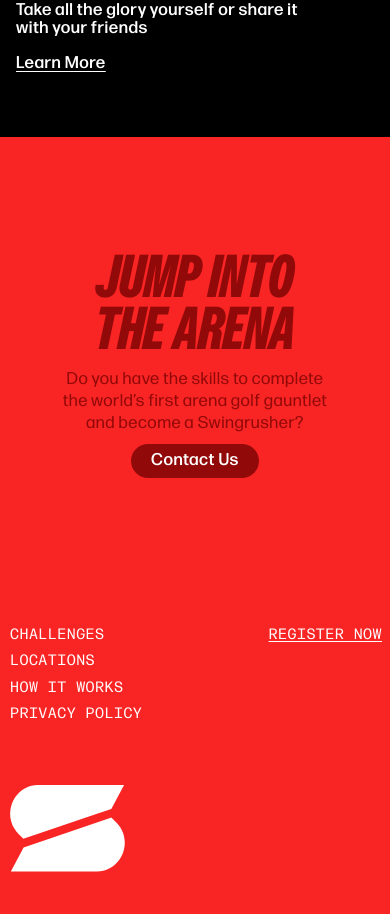
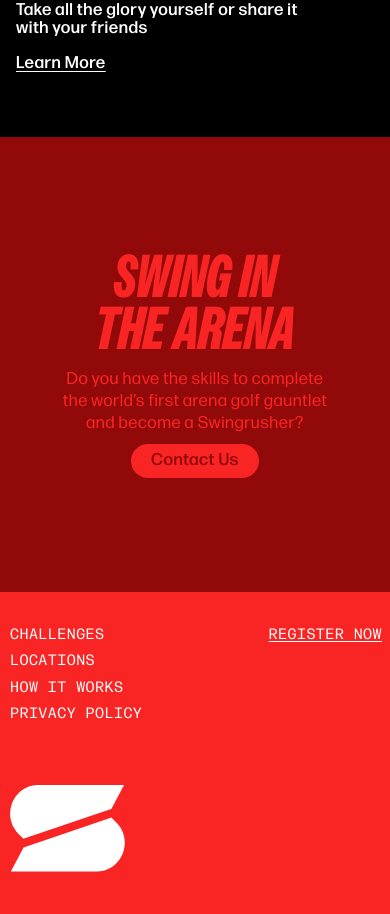
Before and after one commit to JonathanCarthagos/SwingRush, a Next.js app: page / in a window 390 px wide. Shown: the part 3506-4420 px from the top of the page. Built offline with nearby package versions, Linux system fonts and the light colour scheme.

Commit message:
Refine CTA variant styling

```diff
--- a/app/page.tsx
+++ b/app/page.tsx
@@ -19,7 +19,7 @@
         <Hero />
         <Arena />
         <Challenges />
-        <Cta />
+        <Cta variant="inverted" />
       </main>
       <Footer />
     </HomeMotionShell>
--- a/components/sections/cta.tsx
+++ b/components/sections/cta.tsx
@@ -4,7 +4,38 @@
 import { Button, buttonVariants } from "@/components/ui/button";
 import { cn } from "@/lib/utils";
 
+type CtaVariant = "brand" | "inverted";
+
+const CTA_VARIANTS: Record<
+  CtaVariant,
+  {
+    heading: string;
+    sectionClassName: string;
+    headingClassName: string;
+    bodyClassName: string;
+    wipeClassName: string;
+    buttonClassName?: string;
+  }
+> = {
+  brand: {
+    heading: "JUMP INTO\nTHE ARENA",
+    sectionClassName: "bg-brand",
+    headingClassName: "text-brand-dark",
+    bodyClassName: "text-brand-dark",
+    wipeClassName: "bg-brand",
+  },
+  inverted: {
+    heading: "SWING IN\nTHE ARENA",
+    sectionClassName: "bg-brand-dark",
+    headingClassName: "text-brand",
+    bodyClassName: "text-brand",
+    wipeClassName: "bg-brand-dark",
+    buttonClassName: "bg-brand text-brand-dark hover:bg-brand/90 focus-visible:ring-brand",
+  },
+};
+
 export interface CtaProps extends React.HTMLAttributes<HTMLElement> {
+  variant?: CtaVariant;
   heading?: string;
   description?: string;
   ctaLabel?: string;
@@ -13,16 +44,21 @@
 
 export function Cta({
   className,
-  heading = "JUMP INTO\nTHE ARENA",
+  variant = "brand",
+  heading,
   description = "Do you have the skills to complete the world’s first arena golf gauntlet and become a Swingrusher?",
   ctaLabel = "Contact Us",
   ctaHref,
   ...props
 }: CtaProps) {
+  const styles = CTA_VARIANTS[variant];
+  const resolvedHeading = heading ?? styles.heading;
+
   return (
     <section
       className={cn(
-        "relative left-1/2 right-1/2 -mx-[50vw] flex min-h-[28.4375rem] w-screen flex-col items-center justify-center bg-brand px-[0.96rem] text-center",
+        "relative left-1/2 right-1/2 -mx-[50vw] flex min-h-[28.4375rem] w-screen flex-col items-center justify-center px-[0.96rem] text-center",
+        styles.sectionClassName,
         className,
       )}
       {...props}
@@ -31,20 +67,36 @@
         <div className="flex flex-col items-center gap-[0.834rem]">
           <RevealText
             as="h2"
-            text={heading}
-            className="box-border max-w-[calc(100vw-2rem)] whitespace-pre-line px-[0.08em] font-display text-[clamp(3.25rem,15.5vw,4rem)] leading-[0.86] text-brand-dark [text-wrap:balance]"
-            wipeClassName="bg-brand"
+            text={resolvedHeading}
+            className={cn(
+              "box-border max-w-[calc(100vw-2rem)] whitespace-pre-line px-[0.08em] font-display text-[clamp(3.25rem,15.5vw,4rem)] leading-[0.86] [text-wrap:balance]",
+              styles.headingClassName,
+            )}
+            wipeClassName={styles.wipeClassName}
           />
-          <p className="max-w-[16.85rem] font-body text-[1.0625rem] leading-[1.3] tracking-body text-brand-dark">
+          <p
+            className={cn(
+              "max-w-[16.85rem] font-body text-[1.0625rem] leading-[1.3] tracking-body",
+              styles.bodyClassName,
+            )}
+          >
             {description}
           </p>
         </div>
         {ctaHref ? (
-          <Link href={ctaHref} className={buttonVariants({ size: "cta" })}>
+          <Link
+            href={ctaHref}
+            className={buttonVariants({
+              size: "cta",
+              className: styles.buttonClassName,
+            })}
+          >
             {ctaLabel}
           </Link>
         ) : (
-          <Button size="cta">{ctaLabel}</Button>
+          <Button size="cta" className={styles.buttonClassName}>
+            {ctaLabel}
+          </Button>
         )}
       </div>
     </section>
```
